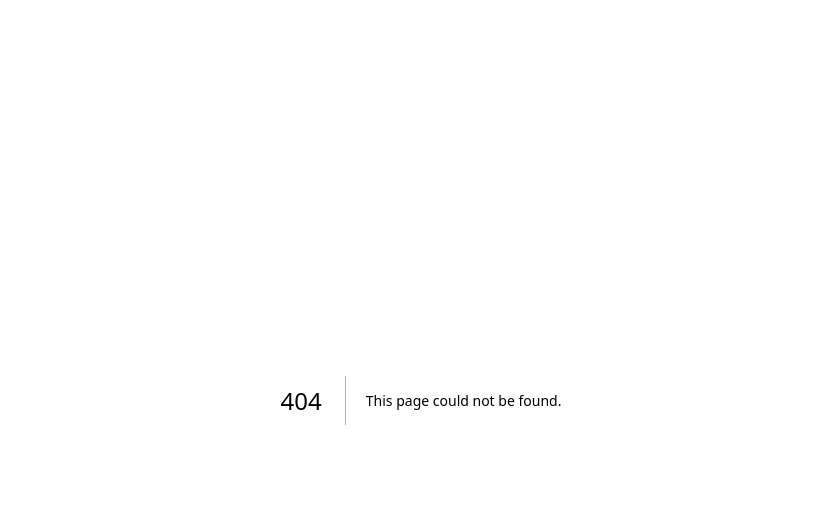
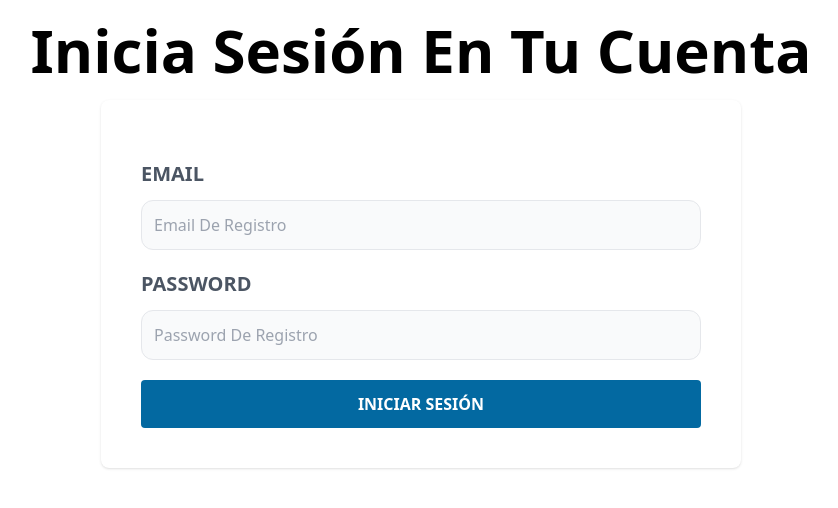
Before and after one commit to mkhi33/gestionLineasTelefonicas, a Next.js app: page /login in a window 1280 px wide. Before the commit this address had no page. Shown: the top 508 px of the page, without its empty margins (219-1057 px from the left). Built offline with nearby package versions, Linux system fonts and the light colour scheme.

Commit message:
creando la página de login

```diff
--- /dev/null
+++ b/src/pages/login.js
@@ -0,0 +1,96 @@
+import { useState } from 'react'
+import useAuth from '@/hooks/useAuth'
+import { useRouter } from 'next/router'
+import Alerta from '@/components/Alerta'
+
+const Login = () => {
+    const [ email, setEmail ] = useState('')
+    const [ password, setPassword ] = useState('')
+    const [ alerta, setAlerta ] = useState({})
+    const router = useRouter()
+
+    const { auth, setAuth } = useAuth()
+
+    const handleSubmit = async (e) => {
+        e.preventDefault()
+        if( [email, password].includes('')){
+            setAlerta({
+                msj: 'Todos los campos son obligatorios',
+                error: true
+            })
+
+            return
+        }
+        try {
+            const response = await fetch('/api/login', {
+                method: 'POST',
+                headers: {
+                    'Content-Type': 'application/json'
+                },
+                body: JSON.stringify({
+                    correoElectronico: email,
+                    contrasenia: password
+                }),
+            });
+            const data = await response.json();
+            if(response.ok){
+                localStorage.setItem('token', data.token)
+                setAuth(data)
+                router.push('/')
+            }else {
+                setAlerta({
+                    msj: error.response.data.error,
+                    error: true
+                })
+            }
+
+        } catch (error) {
+            console.log(error.response)
+            setAlerta({
+                msj: 'Ocurrio un error al iniciar sesión',
+                error: true
+            })
+        }
+    }
+    const { msj } = alerta;
+
+  return (
+    <div className='flex flex-col items-center'>
+        <h1 className="text-black font-black text-6xl capitalize mt-5">
+            Inicia sesión en tu cuenta
+        </h1>
+
+        {msj && <Alerta alerta={alerta} />}
+        <form onSubmit={handleSubmit} className="my-5 bg-white shadow rounded-lg p-10 w-1/2">
+            <div className="my-5 ">
+                <label htmlFor="email" className="uppercase text-gray-600 block text-xl font-bold">Email</label>
+                <input
+                    id="email"
+                    type="email"
+                    placeholder="Email De Registro"
+                    className="w-full mt-3 p-3 border rounded-xl bg-gray-50"
+                    value={email}
+                    onChange={ e => setEmail(e.target.value)}
+                />
+            </div>
+            <div className="my-5 ">
+                <label htmlFor="password" className="uppercase text-gray-600 block text-xl font-bold">Password</label>
+                <input
+                    id="password"
+                    type="password"
+                    placeholder="Password De Registro"
+                    className="w-full mt-3 p-3 border rounded-xl bg-gray-50"
+                    value={password}
+                    onChange={ e => setPassword(e.target.value)}
+                />
+            </div>
+            <input
+                type="submit"
+                value="Iniciar Sesión"
+                className="bg-sky-700 w-full py-3 text-white uppercase font-bold rounded hover:cursor-pointer hover:bg-sky-800 transition-colors"
+            />
+        </form>
+    </div>
+  )
+}
+export default Login
```
